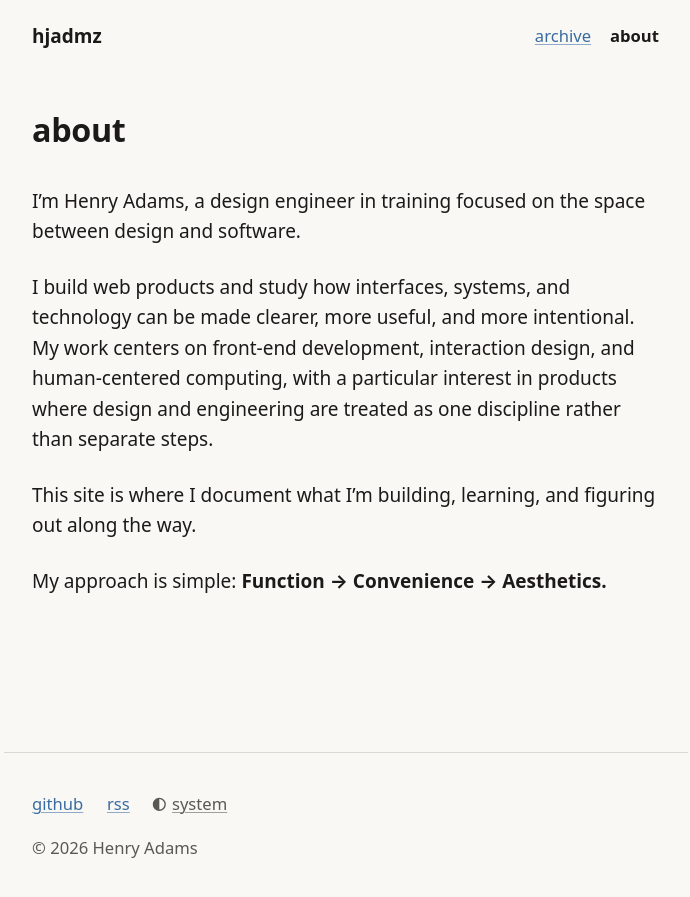
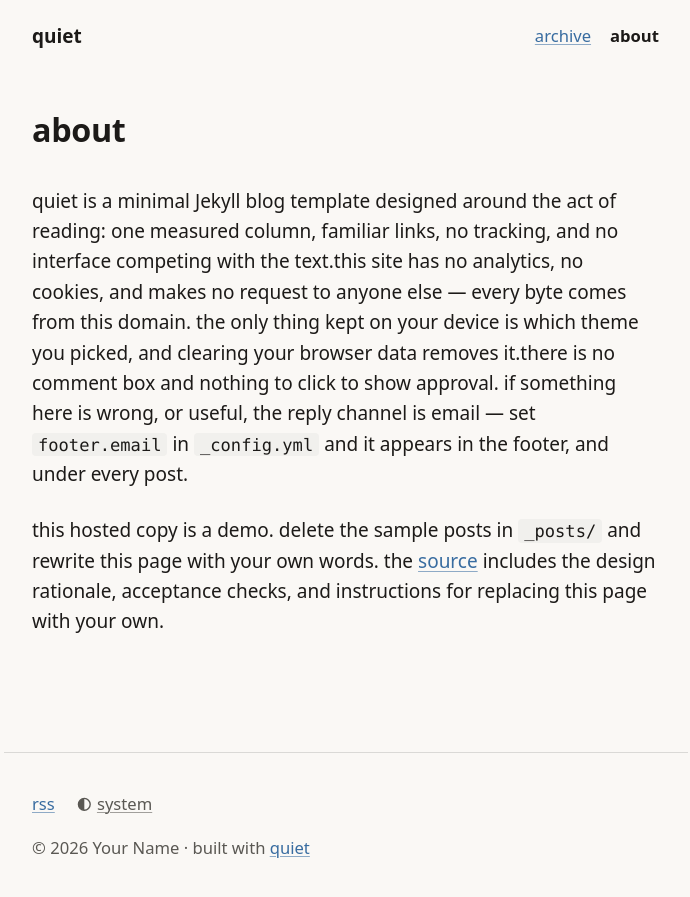
Before and after one commit to hjadmz/quiet, a Jekyll site: the page built from about.md, in a window 1280 px wide. Shown: the top 897 px of the page, without its empty margins (287-977 px from the left). Built offline with Jekyll 4.4.1, drawn with Linux system fonts in a browser that asks for light colours.

Commit message:
Revert "Publish personal blog at hjadmz.com"
This reverts commit 8a91d39e1a53a5a7eea31f0d683d6dc83a5441e6.

```diff
--- a/CNAME
+++ /dev/null
@@ -1 +0,0 @@
-hjadmz.com
--- a/_config.yml
+++ b/_config.yml
@@ -26,19 +26,19 @@
 # The site's name. Header, browser tab, feed.
 # Empty falls back to the word "home", so the link back to the front page
 # always has something to click.
-title: hjadmz
+title: quiet
 
 # Who wrote it. Feed, copyright line, page metadata.
 # `author: Your Name` also works. Avoid quotes and angle brackets: jekyll-seo-tag
 # prints this straight into a meta tag without escaping it.
 author:
-  name: Henry Adams
+  name: Your Name
 
 # Where the site lives, without a trailing slash.
 # https://username.github.io, or your own domain.
 # Worth getting right the first time: it is invisible in the browser and wrong
 # everywhere it matters — canonical links, the feed, the sitemap, social previews.
-url: https://hjadmz.com
+url: https://username.github.io
 
 # Leave empty unless the repo is NOT named username.github.io.
 # For a project site served at username.github.io/repo-name, put "/repo-name".
@@ -52,11 +52,11 @@ baseurl: ""
 # One line under your name on the home page. "" hides it.
 # Use double quotes if you quote it — a single-quoted value cannot contain
 # an apostrophe, and the error it causes points at the wrong line.
-tagline: "Function → Convenience → Aesthetics."
+tagline: "everything it needs, nothing it doesn't."
 
 # How search results and social cards describe the site as a whole.
 # Posts use their own `description` front matter. Often the same as the tagline.
-description: "Notes on design engineering, front-end development, systems, and the things I’m building and learning."
+description: a quiet blog template for GitHub Pages.
 
 # Your one accent color: links, focus, text selection. Not decoration.
 # Any CSS color, in quotes — "#386ca0", rebeccapurple, "oklch(52% 0.1 250)".
@@ -110,7 +110,7 @@ date_format: short
 # The email is more than a footer link: with no comments and no reactions, it is
 # the only way a reader can answer you, and it appears under every post.
 footer:
-  github: "hjadmz"      # your username alone, e.g. octocat
+  github: ""            # your username alone, e.g. octocat
   email: ""             # e.g. you@example.com
 
 # "· 6 min read" on posts.
@@ -119,7 +119,7 @@ footer:
 show_reading_time: true
 
 # "built with quiet" in the footer. false removes it — guilt-free, it's MIT.
-show_credit: false
+show_credit: true
 
 
 # ===============================================================
@@ -133,7 +133,7 @@ lang: en
 # IANA timezone for post dates and feed timestamps.
 # America/New_York, Europe/Berlin, Asia/Tokyo. `npm run blog:new` reads it too,
 # so new files get the right day.
-timezone: America/Chicago
+timezone: Etc/UTC
 
 # Icons and the social-preview image are files, not settings. Replace them in
 # place: assets/img/favicon.svg, favicon.ico, apple-touch-icon.png, and
--- a/about.md
+++ b/about.md
@@ -2,13 +2,35 @@
 layout: page
 title: about
 permalink: /about/
-description: About Henry Adams and the work documented on this site.
+description: what the quiet Jekyll template is designed to do.
 ---
 
-I’m Henry Adams, a design engineer in training focused on the space between design and software.
+quiet is a minimal Jekyll blog template designed around the act of
+reading: one measured column, familiar links, no tracking, and no
+interface competing with the text.
 
-I build web products and study how interfaces, systems, and technology can be made clearer, more useful, and more intentional. My work centers on front-end development, interaction design, and human-centered computing, with a particular interest in products where design and engineering are treated as one discipline rather than separate steps.
+{%- comment -%}
+  Conditional because it is a claim about the reader, and a claim that stops
+  being true the moment analytics is switched on is worse than no claim. It
+  checks the actual include rather than a setting, so it cannot drift from what
+  the page really loads.
+{%- endcomment -%}
+{%- capture _analytics %}{% include analytics.html %}{% endcapture -%}
+{%- if _analytics contains "<script" or _analytics contains "<img" or _analytics contains "<iframe" -%}
+this site uses an analytics service, so some requests go to a third party. the
+only thing quiet itself keeps on your device is which theme you picked, and
+clearing your browser data removes it.
+{%- else -%}
+this site has no analytics, no cookies, and makes no request to anyone else —
+every byte comes from this domain. the only thing kept on your device is which
+theme you picked, and clearing your browser data removes it.
+{%- endif -%}
 
-This site is where I document what I’m building, learning, and figuring out along the way.
+there is no comment box and nothing to click to show approval. if something here
+is wrong, or useful, the reply channel is email — set `footer.email` in
+`_config.yml` and it appears in the footer, and under every post.
 
-My approach is simple: **Function → Convenience → Aesthetics.**
+this hosted copy is a demo. delete the sample posts in `_posts/` and
+rewrite this page with your own words. the
+[source](https://github.com/hjadmz/quiet) includes the design rationale,
+acceptance checks, and instructions for replacing this page with your own.
```
Also changed, not shown: _posts/2026-08-14-hello-world.md (added, +14 -0 lines), _posts/2026-08-16-everything-a-post-can-do.md (added, +147 -0 lines), _posts/2026-08-16-function-convenience-aesthetics.md (deleted, +0 -47 lines), _posts/2026-08-18-in-praise-of-quiet-software.md (added, +72 -0 lines), README.md.
